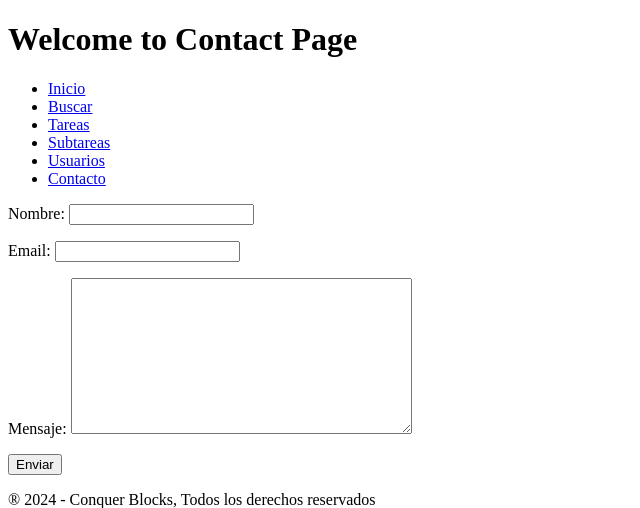
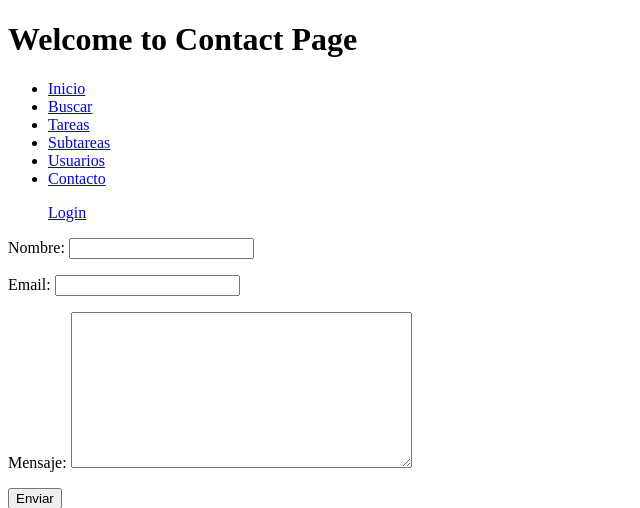
Before and after one commit to rjardi/django-conquermanager, a Django app: page /contact/ in a window 1280 px wide. Shown: the top 508 px of the page, without its empty margins (0-640 px from the left). Run offline with Django 3.2, Linux system fonts and the light colour scheme.

Commit message:
Login and Logout added

```diff
--- a/conquermanager/settings.py
+++ b/conquermanager/settings.py
@@ -149,3 +149,7 @@ EMAIL_PORT = 587
 EMAIL_USE_TLS = True
 EMAIL_HOST_USER = env('EMAIL_HOST_USER')  # This will raise an error if not found
 EMAIL_HOST_PASSWORD = env('EMAIL_HOST_PASSWORD')
+
+LOGIN_URL = '/login'
+LOGIN_REDIRECT_URL = '/'  # La vista a la que se redirige después de un login exitoso
+LOGOUT_REDIRECT_URL = '/'  # La vista a la que se redirige después de un logout
--- a/conquermanager/templates/_includes/_header.html
+++ b/conquermanager/templates/_includes/_header.html
@@ -5,4 +5,15 @@
     <li><a href="{% url 'todos:subtasks_list' %}">Subtareas</a></li>
     <li><a href="{% url 'todos:users_list' %}">Usuarios</a></li>
     <li><a href="{% url 'contact' %}">Contacto</a></li>
+    {% if request.user.is_authenticated %}
+        <li><a href="{% url 'logout' %}">Cerrar sesión</a></li>
+    {% endif %}
+
+    <section class="user">
+        {% if request.user.is_authenticated %}
+          <p>Estás logueado como: {{ request.user }}</p>
+        {% else %}
+          <p><a href="{% url 'login' %}">Login</a></p>
+        {% endif %}
+    </section>
 </ul>
--- a/conquermanager/urls.py
+++ b/conquermanager/urls.py
@@ -19,7 +19,7 @@ from django.shortcuts import render
 from django.urls import path, include
 
 from conquermanager.views import helloworld, home_view, search_view
-from core.views import contact_view
+from core.views import contact_view, login_view, logout_view
 
 # Prueba para demostrat como funcionan las path
 
@@ -31,5 +31,7 @@ urlpatterns = [
     path('contact/',contact_view, name="contact"),
     path('admin/', admin.site.urls),
     # helloworld sera la función que resolverà la respuesta a la path /saludo
-    path('saludo/', helloworld)
+    path('saludo/', helloworld),
+    path("login/", login_view, name="login"),
+    path("logout/", logout_view, name="logout")
 ]
--- a/core/forms.py
+++ b/core/forms.py
@@ -17,3 +17,7 @@ class ContactForm(forms.Form):
         if '@' not in email:
             raise forms.ValidationError("El formato del email no es correcto")
         return email
+
+class LoginForm(forms.Form):
+    username = forms.CharField(max_length=140, label="Nombre de usuario")
+    password = forms.CharField(widget=forms.PasswordInput(), label="Contraseña")
--- a/core/views.py
+++ b/core/views.py
@@ -2,8 +2,13 @@
 from django.conf import settings
 from django.shortcuts import render
 
-from core.forms import ContactForm
+from core.forms import ContactForm, LoginForm
 from core.models import Contact
+
+from django.contrib.auth import authenticate, login, logout
+
+from django.urls import reverse
+from django.shortcuts import redirect
 
 
 from django.core.mail import send_mail
@@ -50,3 +55,38 @@ def contact_view(request):
     }
 
     return render(request,'main/contact.html', context)
+
+
+def login_view(request):
+    if request.POST:
+        form = LoginForm(request.POST)
+        if form.is_valid():
+            username = form.cleaned_data['username']
+            password = form.cleaned_data['password']
+            user = authenticate(request, username=username, password=password)
+            if user is not None:
+                login(request, user)
+                return redirect(reverse('home'))
+            else:
+                context = {
+                  'form': form,
+                  'error': True,
+                  'error_message': 'Usuario no válido'
+                }
+                return render(request, "main/login.html", context)
+        else:
+            context = {
+                'form': form,
+                'error': True
+            }
+            return render(request, "main/login.html", context)
+    else:
+        form = LoginForm()
+        context = {
+            'form': form
+        }
+        return render(request, "main/login.html", context)
+
+def logout_view(request):
+    logout(request)
+    return redirect(reverse('home'))
--- a/todos/views/subtasks_views.py
+++ b/todos/views/subtasks_views.py
@@ -1,9 +1,10 @@
 from django.shortcuts import render
 
 from todos.models import Subtask
+from django.contrib.auth.decorators import login_required
 
 # Create your views here.
-
+@login_required
 def subtasks_view(request):
     subtasks = Subtask.objects.all()
 
--- a/todos/views/tasks_views.py
+++ b/todos/views/tasks_views.py
@@ -1,9 +1,10 @@
 from django.shortcuts import render
 
 from todos.models import Task
+from django.contrib.auth.decorators import login_required
 
 # Create your views here.
-
+@login_required
 def tasks_view(request):
     tasks = Task.objects.all()
 
```
Also changed, not shown: conquermanager/templates/main/login.html (added, +16 -0 lines).
